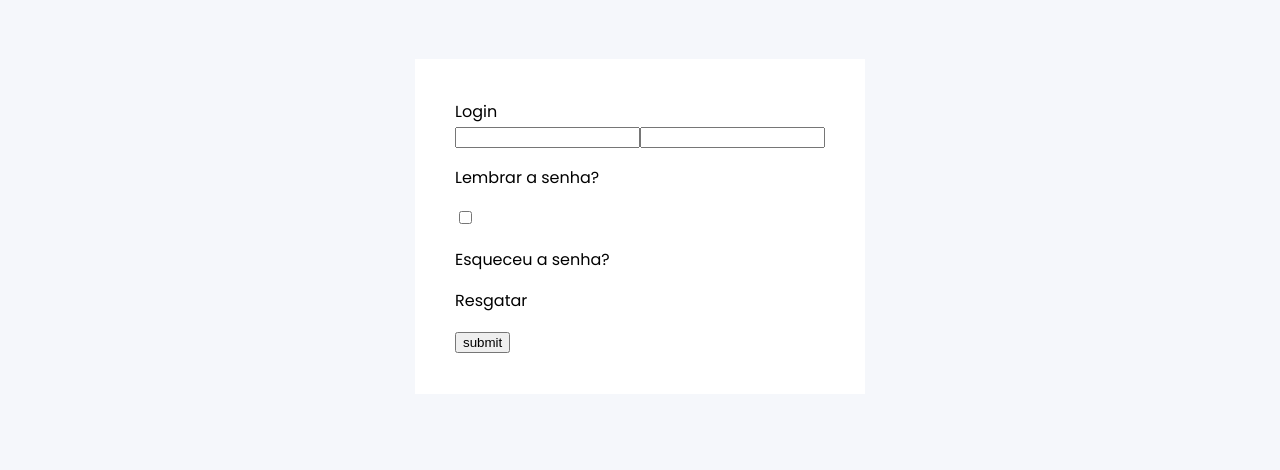
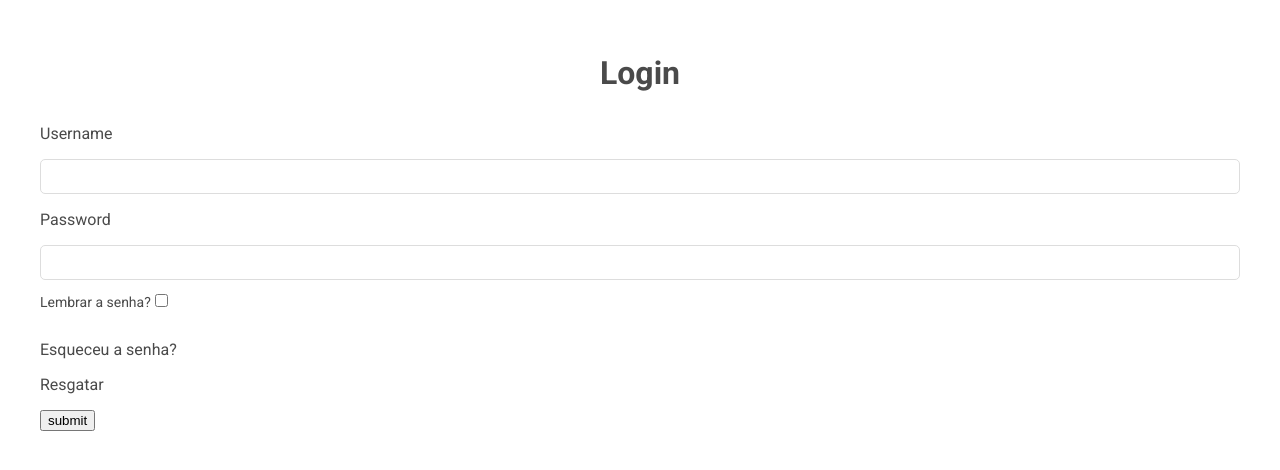
Before and after one commit to samueldcarvalho/Training.ProjectKanban, a Next.js app in the folder src/Web/Training.Kanban.UI/kanban-ui/: page / in a window 1280 px wide. Shown: the part 174-644 px from the top of the page. Built offline with nearby package versions, Linux system fonts and the light colour scheme.

Commit message:
Alterações na tela de login

```diff
--- a/src/Web/Training.Kanban.UI/kanban-ui/components/singin/singin.jsx
+++ b/src/Web/Training.Kanban.UI/kanban-ui/components/singin/singin.jsx
@@ -1,21 +1,23 @@
 export default function Singin() {
     return (
         <div className="kb-login-form-signup">
-            <span>
+            <p className="kb-form-title">
                 Login
-            </span>
+            </p>
             <div className="kb-login-entries">
                 <label for="kb-login-username">
+                    <p>Username</p>
                     <input type="text" className="kb-input-text-sign" id="kb-login-username" />
                 </label>
                 <label for="kb-login-password">
+                    <p>Password</p>
                     <input type="password" className="kb-input-text-sign" id="kb-login-password" />
                 </label>
             </div>
-            <span>
+            <div className="kb-remember-password">
                 <p>Lembrar a senha?</p>
                 <input type="checkbox" id="kb-input-checkbox-main" />
-            </span>
+            </div>
             <div>
                 <span>
                     <p className="kb-text-main">Esqueceu a senha? </p>
--- a/src/Web/Training.Kanban.UI/kanban-ui/styles/globals.css
+++ b/src/Web/Training.Kanban.UI/kanban-ui/styles/globals.css
@@ -1,4 +1,4 @@
-@import url('https://fonts.googleapis.com/css2?family=Poppins:ital,wght@0,300;0,400;0,600;0,700;1,400;1,800&display=swap');
+@import url('https://fonts.googleapis.com/css2?family=Roboto:wght@400;500;700;900&display=swap');
 
 
 :root{
@@ -7,19 +7,27 @@
   --color-bg-primary: #f5f7fb;
   --color-bg-secundary: #ffffff;
 
-  --color-font-primary: #7a7b7c;
+  --color-border-primary: #DDD;
+
+  --color-font-primary: #4A4A4A;
+  --color-font-secundary: #7a7b7c;
 }
 
 html,
 body {
   padding: 0;
   margin: 0;
-  font-family: Poppins, sans-serif;
+  font-family: Roboto, sans-serif;
   background-color: var(--color-bg-primary);
+  color: var(--color-font-primary);
 }
 
 * {
   box-sizing: border-box;
+}
+
+input:focus, textarea:focus, select:focus{
+  outline: none;
 }
 
 .kb-sign{
@@ -38,4 +46,45 @@ body {
   background-color: var(--color-bg-secundary);
   display: block;
   padding: 40px;
+
+  width: 100%;
+  display: flex;
+  flex: row nowrap;
+  align-items: center;
 }
+
+.kb-login-form-signup{
+  width: 100%;
+}
+
+.kb-sign-form .kb-form-title{
+  display: block;
+  text-align: center;
+
+  font-size: 32px;
+  font-weight: bold;
+}
+
+.kb-input-text-sign{
+  width: 100%;
+  height: 35px;
+
+  border: 1px solid var(--color-border-primary);
+  border-radius: 5px;
+
+  padding: 15px;
+}
+
+.kb-remember-password{
+  display: flex;
+  flex: row nowrap;
+  align-items: baseline;
+}
+
+.kb-remember-password p{
+  font-size: 14px;
+}
+
+.kb-remember-password input{
+
+}
```
